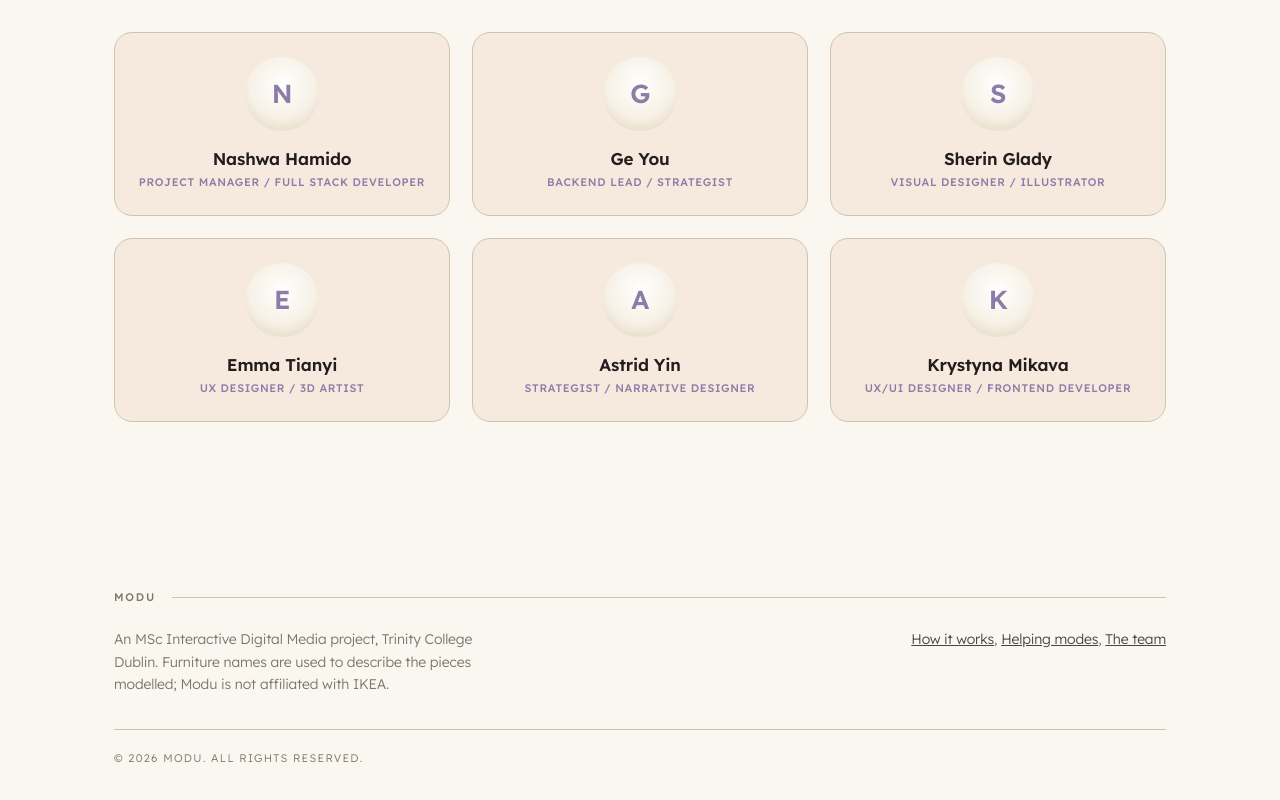
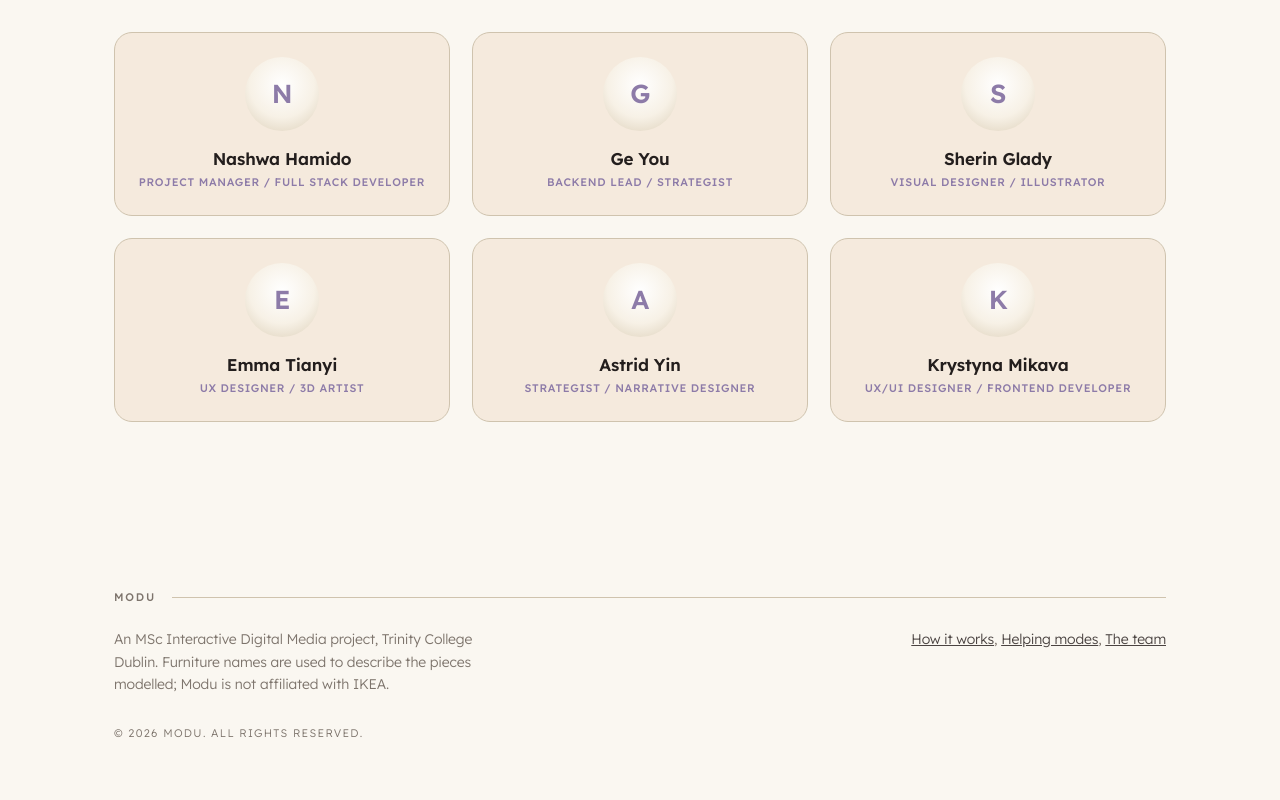
Before and after one commit to nashwahamido/MODU-Website, a plain HTML site: page index.html in a window 1280 px wide. Shown: the part 3248-4048 px from the top of the page. Drawn offline with Linux system fonts and the light colour scheme.

Commit message:
deployment prep

```diff
--- a/index.html
+++ b/index.html
@@ -147,7 +147,7 @@ section{padding:clamp(48px,7vw,92px) 0}
 
 footer{padding:clamp(40px,6vw,80px) 0 48px; color:var(--ink-faint); font-size:14px}
 .footrow{display:flex; justify-content:space-between; gap:20px; flex-wrap:wrap; margin-top:22px}
-.copyright{margin:34px 0 0; padding-top:20px; border-top:1px solid var(--hair);
+.copyright{margin:30px 0 0;
   font-family:var(--label); font-size:11px; letter-spacing:.12em; text-transform:uppercase; color:var(--ink-faint)}
 footer a{color:var(--ink-soft)}
 
```
Also changed, not shown: 1 other file.
